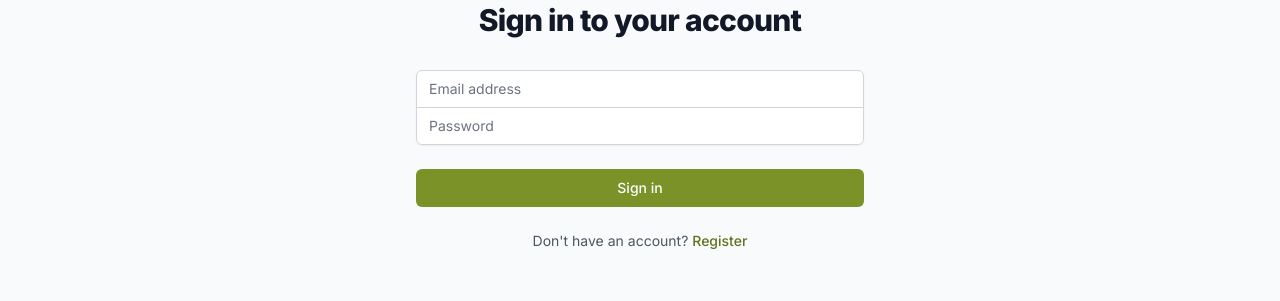
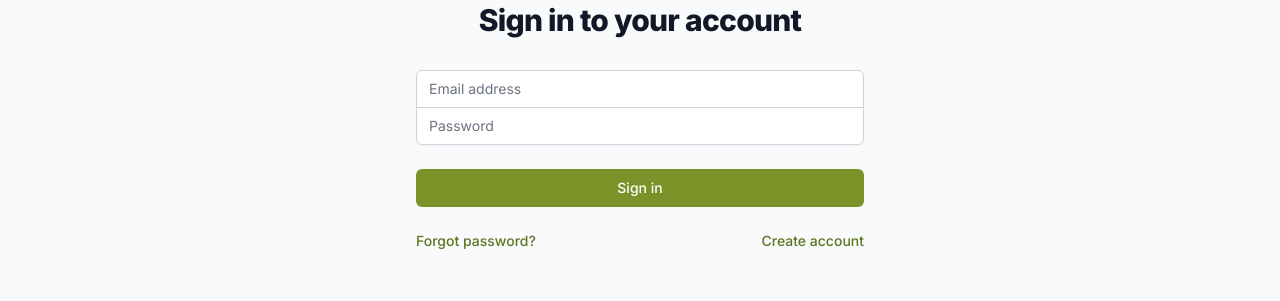
Before and after one commit to c51consulting/realm-group-freight, a Next.js app: page /login in a window 1280 px wide. Shown: the part 351-652 px from the top of the page. Built offline with nearby package versions, Linux system fonts and the light colour scheme; no server answers.

Commit message:
fix(auth): surface real login errors, add Forgot Password and Resend Confirmation
Login UX:
- Surface real Supabase errors instead of silent failures
- Friendly message + Resend button when email not confirmed
- Forgot password link

```diff
--- a/app/login/page.tsx
+++ b/app/login/page.tsx
@@ -11,7 +11,9 @@ export default function LoginPage() {
   const [email, setEmail] = useState('')
   const [password, setPassword] = useState('')
   const [error, setError] = useState<string | null>(null)
+  const [info, setInfo] = useState<string | null>(null)
   const [loading, setLoading] = useState(false)
+  const [showResend, setShowResend] = useState(false)
   const router = useRouter()
   const searchParams = useSearchParams()
   const message = searchParams.get('message')
@@ -21,25 +23,42 @@ export default function LoginPage() {
   const handleSubmit = async (e: React.FormEvent) => {
     e.preventDefault()
     setError(null)
+    setInfo(null)
+    setShowResend(false)
     setLoading(true)
-
     try {
-      const { error } = await supabase.auth.signInWithPassword({
-        email,
-        password,
-      })
-
+      const { error } = await supabase.auth.signInWithPassword({ email, password })
       if (error) {
-        setError(error.message)
+        const msg = error.message.toLowerCase()
+        if (msg.includes('email not confirmed')) {
+          setError('Your email has not been confirmed yet. Please check your inbox, or resend the confirmation email below.')
+          setShowResend(true)
+        } else if (msg.includes('invalid login') || msg.includes('invalid credentials')) {
+          setError('Invalid email or password.')
+        } else {
+          setError(error.message)
+        }
       } else {
         router.push(redirectTo)
         router.refresh()
       }
     } catch {
-      setError('An unexpected error occurred')
+      setError('An unexpected error occurred. Please try again.')
     } finally {
       setLoading(false)
     }
+  }
+
+  const handleResend = async () => {
+    setError(null)
+    setInfo(null)
+    if (!email) {
+      setError('Enter your email above first, then click Resend.')
+      return
+    }
+    const { error } = await supabase.auth.resend({ type: 'signup', email })
+    if (error) setError(error.message)
+    else setInfo('Confirmation email re-sent to ' + email + '. Please check your inbox (and spam folder).')
   }
 
   return (
@@ -50,11 +69,15 @@ export default function LoginPage() {
             Sign in to your account
           </h2>
         </div>
-
         <form className="mt-8 space-y-6" onSubmit={handleSubmit}>
           {message && (
             <div className="rounded-md bg-brand-50 p-4">
               <p className="text-sm font-medium text-brand-800">{message}</p>
+            </div>
+          )}
+          {info && (
+            <div className="rounded-md bg-green-50 p-4">
+              <p className="text-sm font-medium text-green-800">{info}</p>
             </div>
           )}
           {error && (
@@ -62,12 +85,9 @@ export default function LoginPage() {
               <p className="text-sm font-medium text-red-800">{error}</p>
             </div>
           )}
-
           <div className="rounded-md shadow-sm -space-y-px">
             <div>
-              <label htmlFor="email" className="sr-only">
-                Email address
-              </label>
+              <label htmlFor="email" className="sr-only">Email address</label>
               <input
                 id="email"
                 name="email"
@@ -81,9 +101,7 @@ export default function LoginPage() {
               />
             </div>
             <div>
-              <label htmlFor="password" className="sr-only">
-                Password
-              </label>
+              <label htmlFor="password" className="sr-only">Password</label>
               <input
                 id="password"
                 name="password"
@@ -97,25 +115,29 @@ export default function LoginPage() {
               />
             </div>
           </div>
-
           <button
             type="submit"
             disabled={loading}
             className="group relative w-full flex justify-center py-2 px-4 border border-transparent text-sm font-medium rounded-md text-white bg-brand-500 hover:bg-brand-600 focus:outline-none focus:ring-2 focus:ring-offset-2 focus:ring-brand-500 disabled:opacity-50 transition-colors"
           >
-            {loading ? 'Signing in…' : 'Sign in'}
+            {loading ? 'Signing in...' : 'Sign in'}
           </button>
-
-          <div className="text-center">
-            <p className="text-sm text-gray-600">
-              Don&apos;t have an account?{' '}
-              <Link
-                href="/register"
-                className="font-medium text-brand-600 hover:text-brand-500"
-              >
-                Register
-              </Link>
-            </p>
+          {showResend && (
+            <button
+              type="button"
+              onClick={handleResend}
+              className="w-full text-sm font-medium text-brand-600 hover:text-brand-500"
+            >
+              Resend confirmation email
+            </button>
+          )}
+          <div className="flex items-center justify-between text-sm">
+            <Link href="/forgot-password" className="font-medium text-brand-600 hover:text-brand-500">
+              Forgot password?
+            </Link>
+            <Link href="/register" className="font-medium text-brand-600 hover:text-brand-500">
+              Create account
+            </Link>
           </div>
         </form>
       </div>
```
